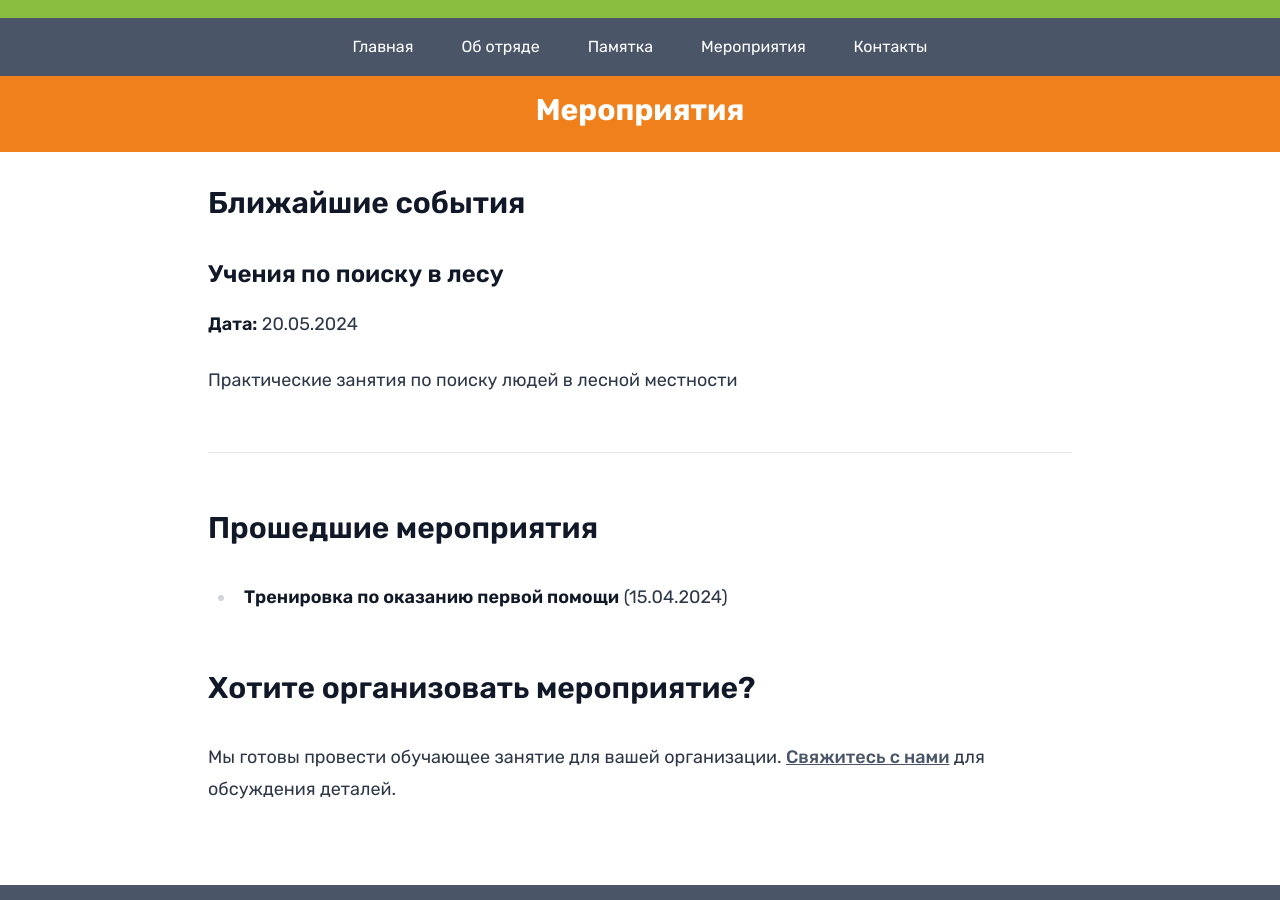
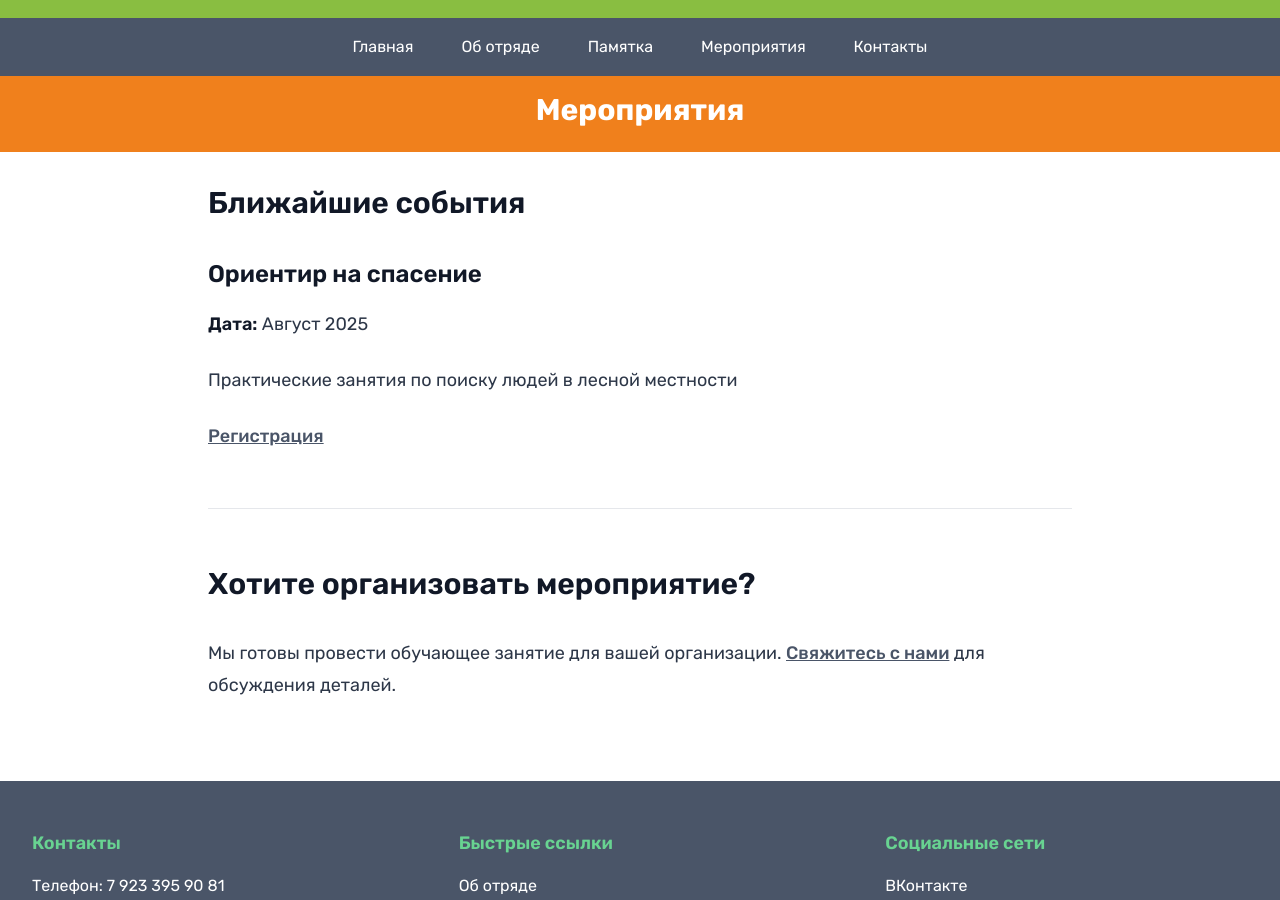
Before and after one commit to anton-g-kulikov/pso19, a Jekyll site: the page built from _pages/events.md, in a window 1280 px wide and 900 px high, scrolled down 302 px. Built offline with Jekyll 4.4.1, drawn with Linux system fonts in a browser that asks for light colours.

Commit message:
Refactor contact and events pages for improved readability and structure

```diff
--- a/_pages/events.md
+++ b/_pages/events.md
@@ -3,12 +3,10 @@ layout: page
 title: Мероприятия
 permalink: /events/
 upcoming_events:
-  - date: 2024-05-20
-    title: Учения по поиску в лесу
-    description: Практические занятия по поиску людей в лесной местности
-past_events:
-  - date: 2024-04-15
-    title: Тренировка по оказанию первой помощи
+  - date: "Август 2025"
+    title: "Ориентир на спасение"
+    description: "Практические занятия по поиску людей в лесной местности"
+past_events: []
 ---
 
 ## Ближайшие события
@@ -21,9 +19,13 @@ past_events:
 
 {{ event.description }}
 
+[Регистрация](https://forms.yandex.ru/u/67b476a002848f83f4274c5f/)
+
 ---
 
 {% endfor %}
+
+{% if page.past_events and page.past_events.size > 0 %}
 
 ## Прошедшие мероприятия
 
@@ -31,6 +33,7 @@ past_events:
 
 - **{{ event.title }}** ({{ event.date | date: "%d.%m.%Y" }})
   {% endfor %}
+  {% endif %}
 
 ## Хотите организовать мероприятие?
 
```
Also changed, not shown: _pages/contact.md (+2 -11 lines), 2 other files.
